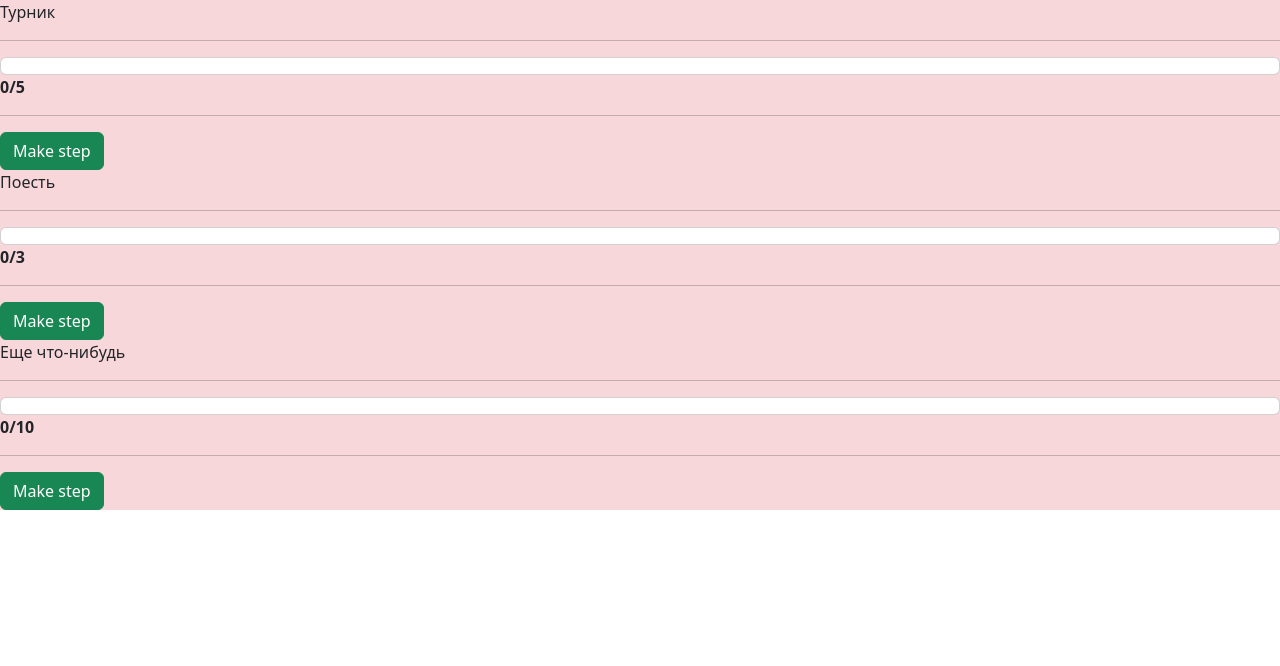
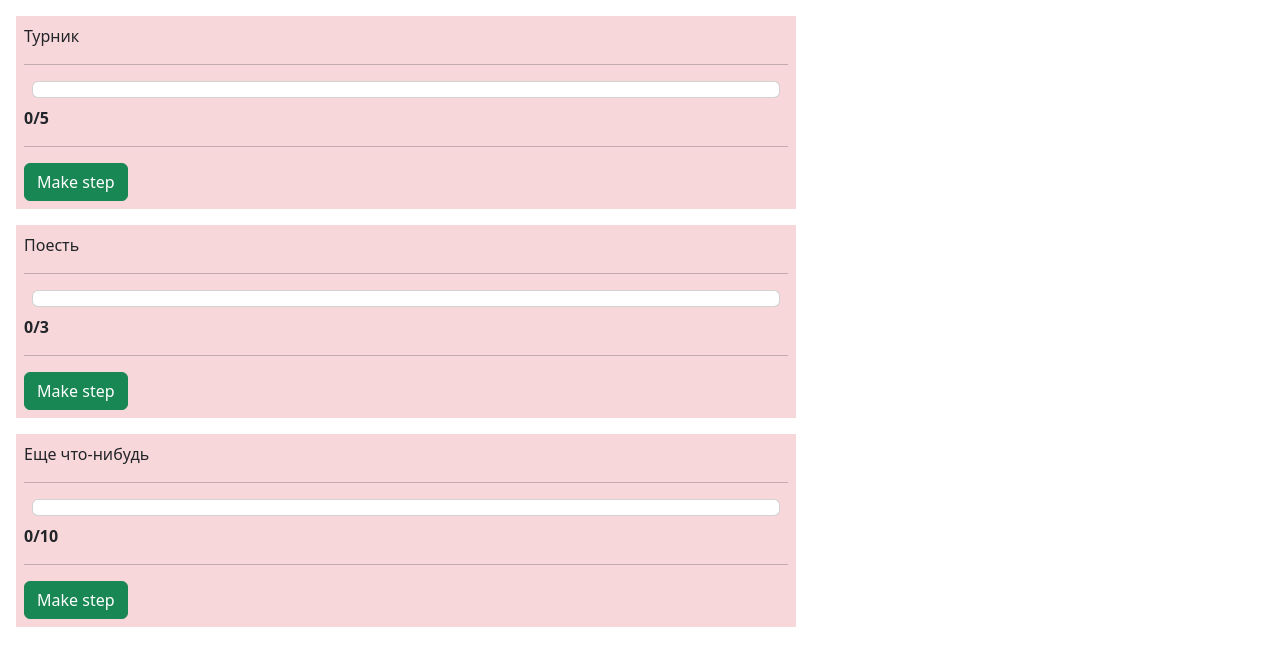
Before and after one commit to Alexey197/React_2023_HT1, a React (Vite) app: page / in a window 1280 px wide. Shown: the top 666 px of the page. Built offline with nearby package versions, Linux system fonts and the light colour scheme.

Commit message:
h-t1 complete

```diff
--- a/src/App.jsx
+++ b/src/App.jsx
@@ -8,6 +8,8 @@ function App() {
    {id: 2,title: 'Поесть', min: 0, max: 3},
    {id: 3,title: 'Еще что-нибудь', min: 0, max: 10}
  ])
+
+  // const [ showButton, setShowButton ] = useState(false)
 
   function setItemValue(newValue, id) {
    setItems(items.map(item => item.id !== id ? item : {
@@ -21,6 +23,7 @@ function App() {
     min={item.min}
     max={item.max}
     changed={(newValue) => setItemValue(newValue, item.id)}
+    showed={item.min !== item.max}
   />)
 
   return <div>
--- a/src/assets/main.scss
+++ b/src/assets/main.scss
@@ -17,3 +17,7 @@
 .card-todo__full {
   background-color: $teal-200;
 }
+
+.card__level {
+  transition: all 0.3s ease-out;
+}
--- a/src/components/Todo.jsx
+++ b/src/components/Todo.jsx
@@ -4,30 +4,59 @@ Todo.propTypes = {
   title: PropTypes.string.isRequired,
   min: PropTypes.number.isRequired,
   max: PropTypes.number.isRequired,
-  changed: PropTypes.func.isRequired
+  changed: PropTypes.func.isRequired,
+  showed: PropTypes.bool.isRequired
 }
 
-export function Todo({ title, min, max, changed }) {
-  console.log(min === max)
+export function Todo({ showed, title, min, max, changed }) {
   let canInc = min < max
 
-  const classes = min / max > 0.33 && min / max < 0.66 ? "card-todo__two-thirds" : min / max > 0.66 ? "card-todo__full" : "card-todo"
+  const classes = min / max > 0.33 && min / max < 0.66 ?
+    "card-todo__two-thirds" : min / max > 0.66 ?
+      "card-todo__full" :
+      "card-todo"
+  const className = `${classes} m-3 p-2`
 
   function increase() {
     if (canInc) {
       changed(min + 1)
     } else console.log('max')
   }
+
+  const levelWidth = `${min / max * 100}%`
+
+  const divStyle = {
+    height: '15px',
+    width: levelWidth,
+    backgroundColor: 'red',
+    background: 'red'
+  }
+
+  const itemStyle = {
+    width: '780px'
+  }
+
+  const strongClasses = ['d-none']
+
+  const buttonClasses = ['btn', 'btn-success']
+  if (!showed) {
+    buttonClasses.push('d-none')
+    strongClasses.pop()
+  }
+
   return (
     <>
-      <div className={classes}>
+      <div className={className} style={itemStyle}>
         <p>{title}</p>
         <hr/>
-        <div className='card p-2'></div>
+        <div className='card m-2'>
+          <div className="card__level" style={divStyle}></div>
+        </div>
         <strong>{min}/{max}</strong>
         <hr/>
         <div>
-          <button className='btn btn-success' onClick={increase}>Make step</button>
+          <button className={buttonClasses.join(' ')} onClick={increase}>Make step</button>
+          <strong className={strongClasses.join(' ')}>All done!</strong>
         </div>
       </div>
     </>
```
